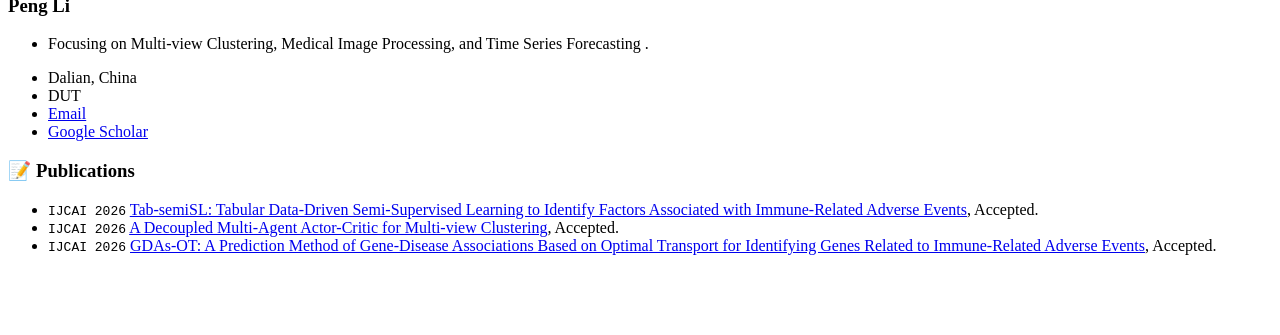
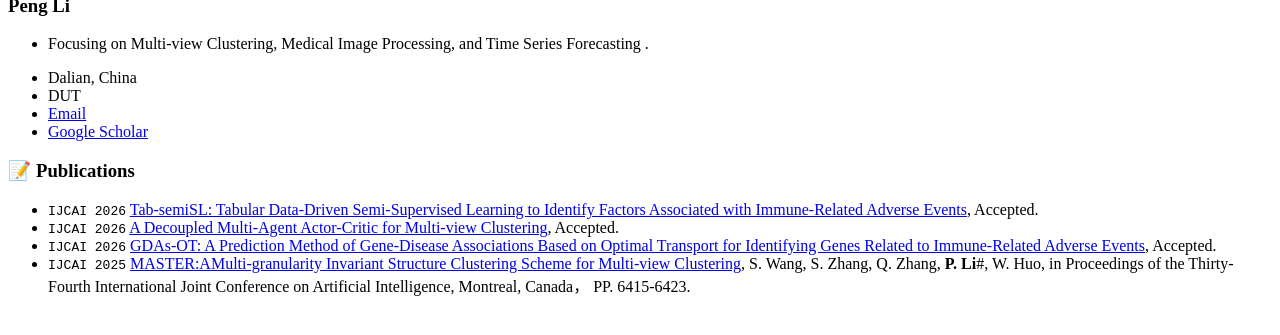
Before and after one commit to lipeng-dut/lipeng-dut.github.io, a Jekyll site: the page built from _pages/includes/pub.md, in a window 1280 px wide, cut to the strip 530-865 px from the top of the page. Built offline with Jekyll 4.4.1, drawn with Linux system fonts in a browser that asks for light colours; our own code applies the rules of GitHub Pages for plain Markdown files.

Commit message:
Update pub.md

```diff
--- a/_pages/includes/pub.md
+++ b/_pages/includes/pub.md
@@ -5,3 +5,5 @@
 - `IJCAI 2026` [Tab-semiSL: Tabular Data-Driven Semi-Supervised Learning to Identify Factors Associated with Immune-Related Adverse Events](https://aclanthology.org), Accepted.
 - `IJCAI 2026` [A Decoupled Multi-Agent Actor-Critic for Multi-view Clustering](https://aclanthology.org), Accepted.
 - `IJCAI 2026` [GDAs-OT: A Prediction Method of Gene-Disease Associations Based on Optimal Transport for Identifying Genes Related to Immune-Related Adverse Events](https://aclanthology.org), Accepted.
+- `IJCAI 2025` [MASTER:AMulti-granularity Invariant Structure Clustering Scheme for Multi-view Clustering](https://www.ijcai.org/proceedings/2025/714), S. Wang, S. Zhang, Q. Zhang, **P. Li**#, W. Huo, in Proceedings of the Thirty-Fourth International Joint Conference on
+               Artificial Intelligence, Montreal, Canada， PP. 6415-6423.
```
